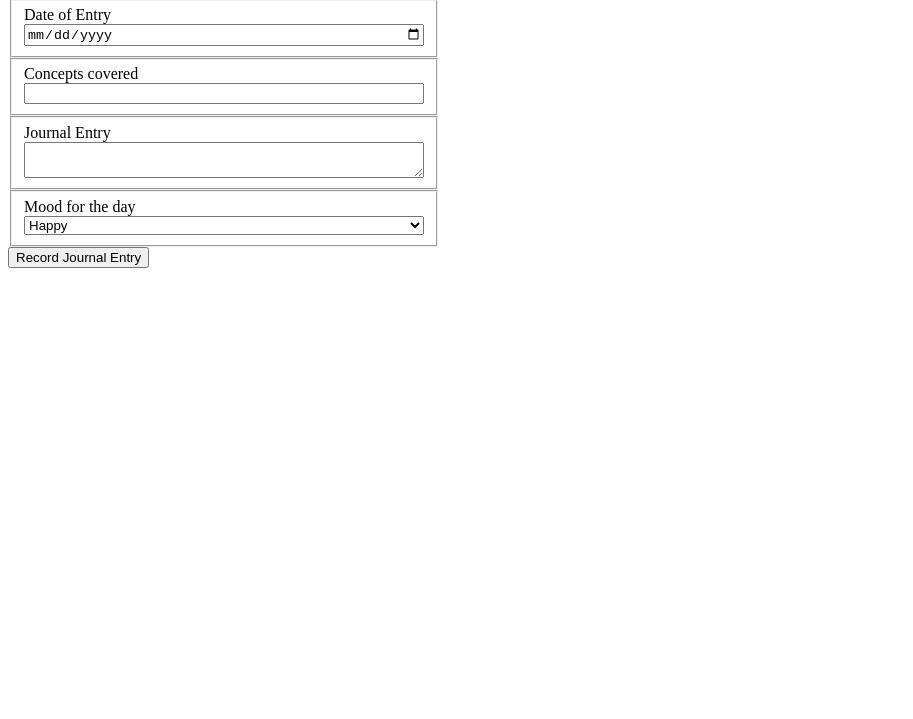
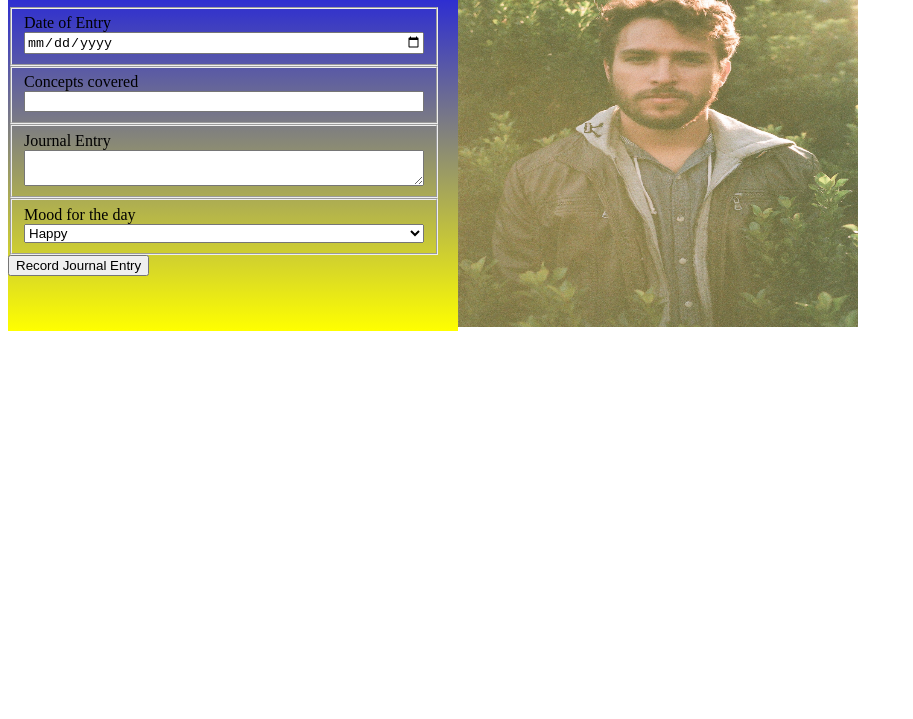
Before and after one commit to NathanSepulveda/DailyJournal, a plain HTML site: page src/index.html in a window 1280 px wide. Shown: the part 81-800 px from the top of the page, without its empty margins (0-913 px from the left). Drawn offline with Linux system fonts and the light colour scheme.

Commit message:
added image and learned more flexbox

```diff
--- a/src/index.html
+++ b/src/index.html
@@ -8,6 +8,8 @@
     <title>Daily Journal</title>
     <link rel="stylesheet" href="styles/journal.css">
 </head>
+<div class="grandDiv">
+    <div id="grad1">
 
         <body>
             <h1>Daily Journal</h1>
@@ -39,5 +41,11 @@
             </form>
 
         </body>
+    </div>
+    <div id="block">
+        <img src="nathanBushes.jpg" alt="bush" width="400" height="400">
+    </div>
+</div>
+
 
 </html>
--- a/src/styles/journal.css
+++ b/src/styles/journal.css
@@ -3,3 +3,22 @@ fieldset {
     width: 400px;
     flex-direction: column;
 }
+
+.grandDiv {
+    display: flex;
+    flex-direction: row;
+    height: 100%;
+}
+
+#grad1 {
+    width: 450px;
+    background-color: blue; /* For browsers that do not support gradients */
+    background-image: linear-gradient(blue, yellow); /* Standard syntax (must be last) */
+  }
+
+
+
+  #text {
+      display: flex;
+      text-align: center;
+  }
```
Also changed, not shown: src/nathanBushes.jpg (added). Lines whose indentation alone changed are shown as unchanged.
